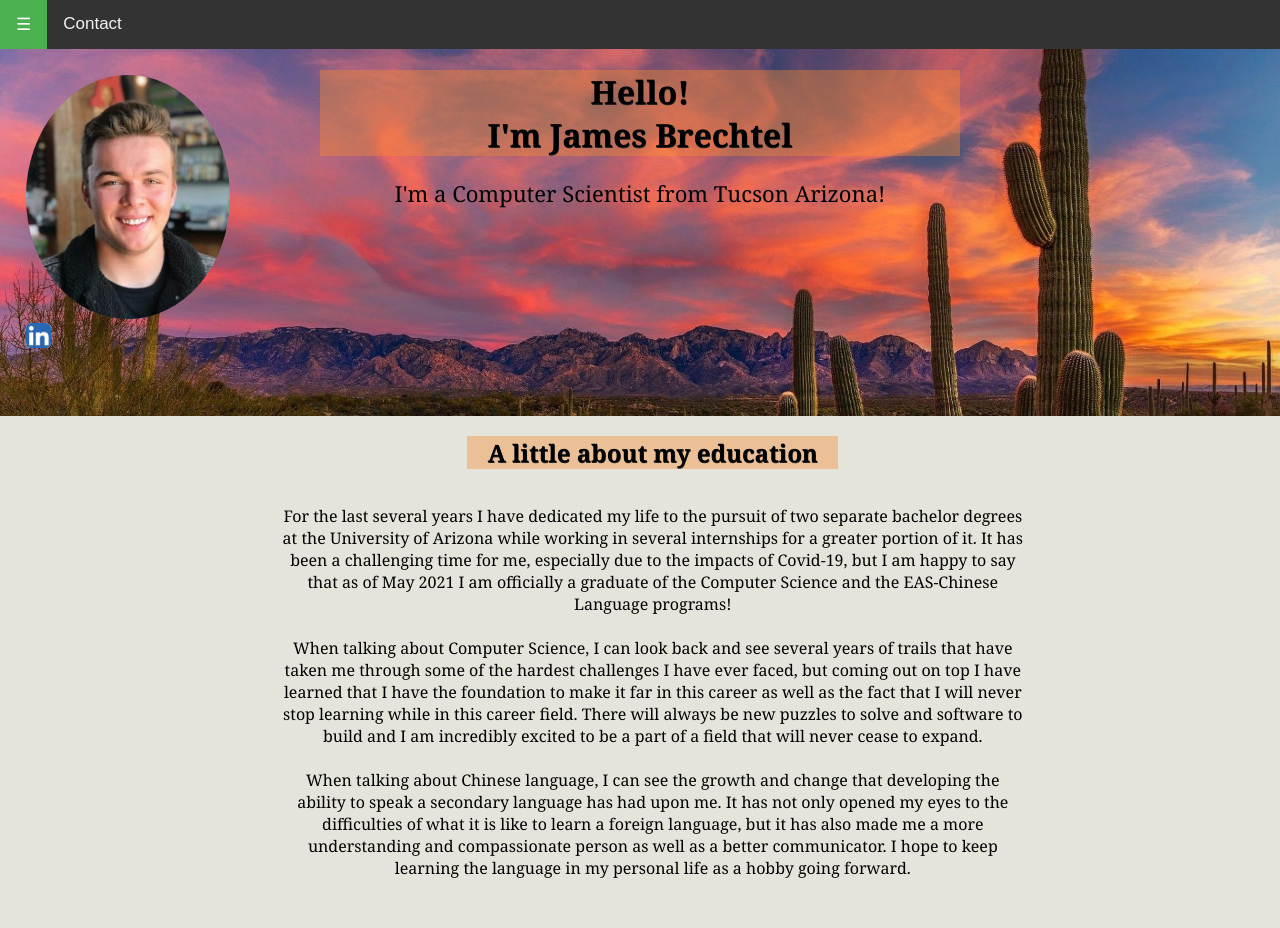
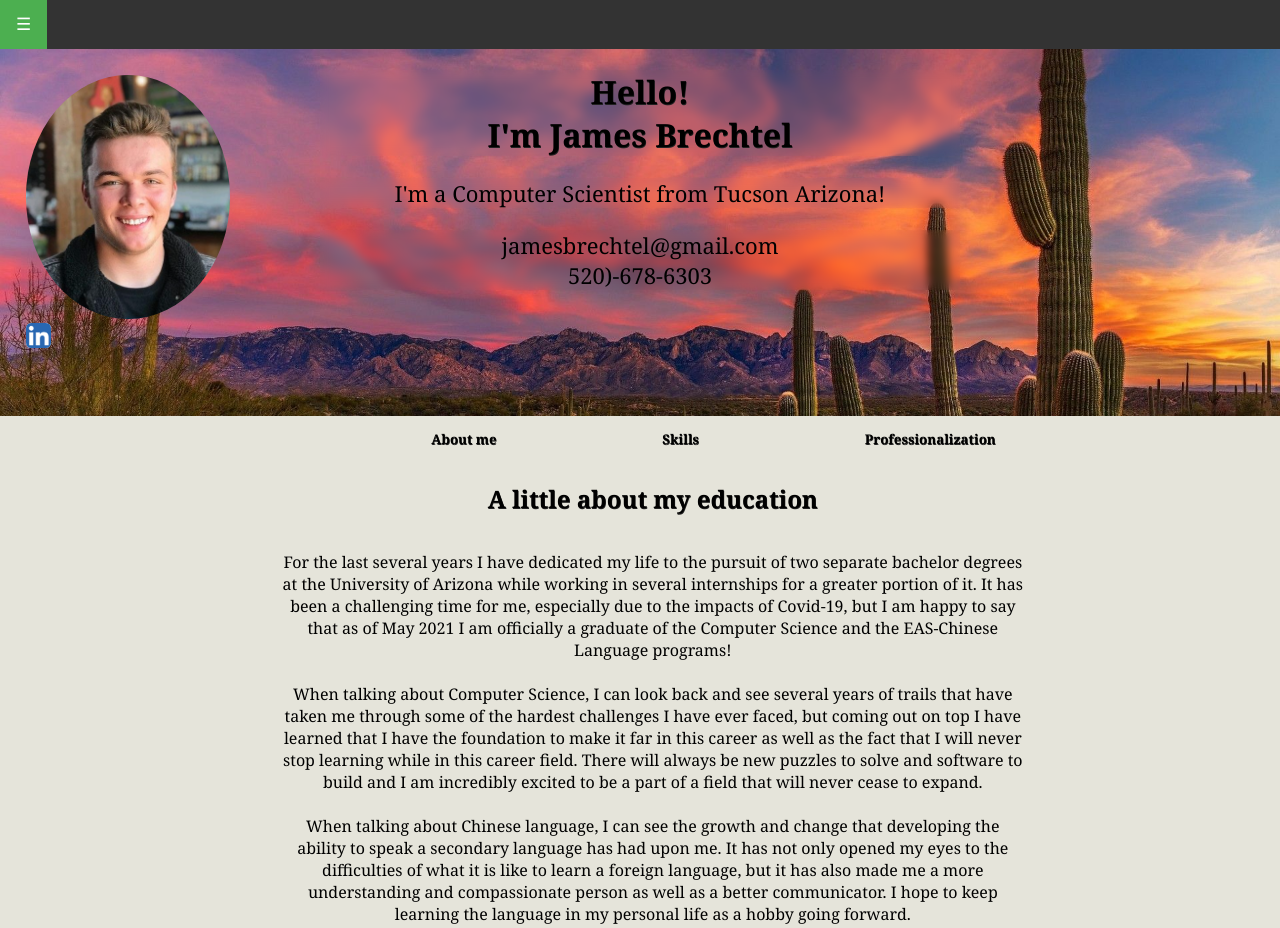
Before and after one commit to CompSciJB/CompSciJB.github.io, a plain HTML site: page index.html in a window 1280 px wide. Shown: the top 928 px of the page. Drawn offline with Linux system fonts and the light colour scheme.

Commit message:
Add files via upload

```diff
--- a/index.css
+++ b/index.css
@@ -11,7 +11,44 @@ h1, h2, h3, h4, h5, h6 {
     font-family: 'Corben', Georgia, Times, serif;
     text-shadow: .5px .5px .5px #222222;
     font-weight: bold;
-	background-color: rgba(246, 137, 48,.4);
+}
+
+.titles,h1, h2, h3, h4, h5, h6 s{
+  animation: fadeEffect 1s;
+}
+
+@keyframes fadeEffect {
+  from {opacity: 0;}
+  to {opacity: 1;}
+}
+
+.tab button {
+	box-sizing: border-box;
+  	font-family: 'Corben', Georgia, Times, serif;
+  	text-shadow: .5px .5px .5px #222222;
+  	font-weight: bold;
+  	background-color: #E5E4DA;
+  	float: left;
+  	border: none;
+  	outline: none;
+  	cursor: pointer;
+  	padding: 14px 16px;
+  	margin-left:18%;
+}
+
+.tab button:hover {
+  color: rgba(246, 137, 48,.4);
+}
+
+.tab button.active {
+  background-color: #ccc;
+}
+
+.tabcontent {
+  display: none;
+  padding: 6px 12px;
+  border: 1px solid #ccc;
+  border-top: none;
 }
 
 .topnav {
@@ -75,6 +112,10 @@ h1, h2, h3, h4, h5, h6 {
 	margin-left: 5%;
 }
 
+#description,.topic,.contactInfo{
+	backdrop-filter: blur(4px);
+}
+
 .sidebar {
   	height: 80%;
   	width: 20%;
@@ -93,11 +134,11 @@ h1, h2, h3, h4, h5, h6 {
 	display: inline-flex;
 }
 
-.pText{
+.pText,.contactInfo{
 	font-family: 'Corben', Georgia, Times, serif;
 }
 
-#description{
+#description,.contactInfo{
 	font-size:22px;
 }
 
--- a/index.html
+++ b/index.html
@@ -9,7 +9,7 @@
 <body>
 	<div class="topnav">
   		<a class="active" href="#home">☰</a>
-  		<a href="#contact">Contact</a>
+  </div>
 	</div>
 	<div class = mainContent>
 		<div class = "topOfPage">
@@ -17,6 +17,7 @@
 				<img src="me.png" alt="James Brechtel" class="roundedImg">
 				<a href="https://www.linkedin.com/in/james-brechtel-59b349138/"> <img src="Ln-Logo.png" alt="Linkldn:" class="icon"></a>
 			</div>
+
 			<div class = "SmallMe">
 				<H1 class="topic">
 					Hello! <br> I'm James Brechtel
@@ -24,10 +25,19 @@
 				<p class = "pText" id="description">
 					I'm a Computer Scientist from Tucson Arizona!
 				</p>
+				<p class="contactInfo">
+					jamesbrechtel@gmail.com <br>
+					520)-678-6303
+				</p>
 			</div>
 		</div>
 
 		<div class="meContent">
+			<div class="tab">
+			  <button class="tablinks" onclick="openCity(event, 'London')">About me</button>
+			  <button class="tablinks" onclick="openCity(event, 'Paris')">Skills</button>
+			  <button class="tablinks" onclick="openCity(event, 'Tokyo')">Professionalization</button>
+			</div>
 			<H2 class="titles">
 				A little about my education
 			</H2>
@@ -37,7 +47,6 @@
 			When talking about Computer Science, I can look back and see several years of trails that have taken me through some of the hardest challenges I have ever faced, but coming out on top I have learned that I have the foundation to make it far in this career as well as the fact that I will never stop learning while in this career field. There will always be new puzzles to solve and software to build and I am incredibly excited to be a part of a field that will never cease to expand.  <br> <br>
 
 			When talking about Chinese language, I can see the growth and change that developing the ability to speak a secondary language has had upon me. It has not only opened my eyes to the difficulties of what it is like to learn a foreign language, but it has also made me a more understanding and compassionate person as well as a better communicator. I hope to keep learning the language in my personal life as a hobby going forward.
-
 		 	</p>
 		</div>
 
```
